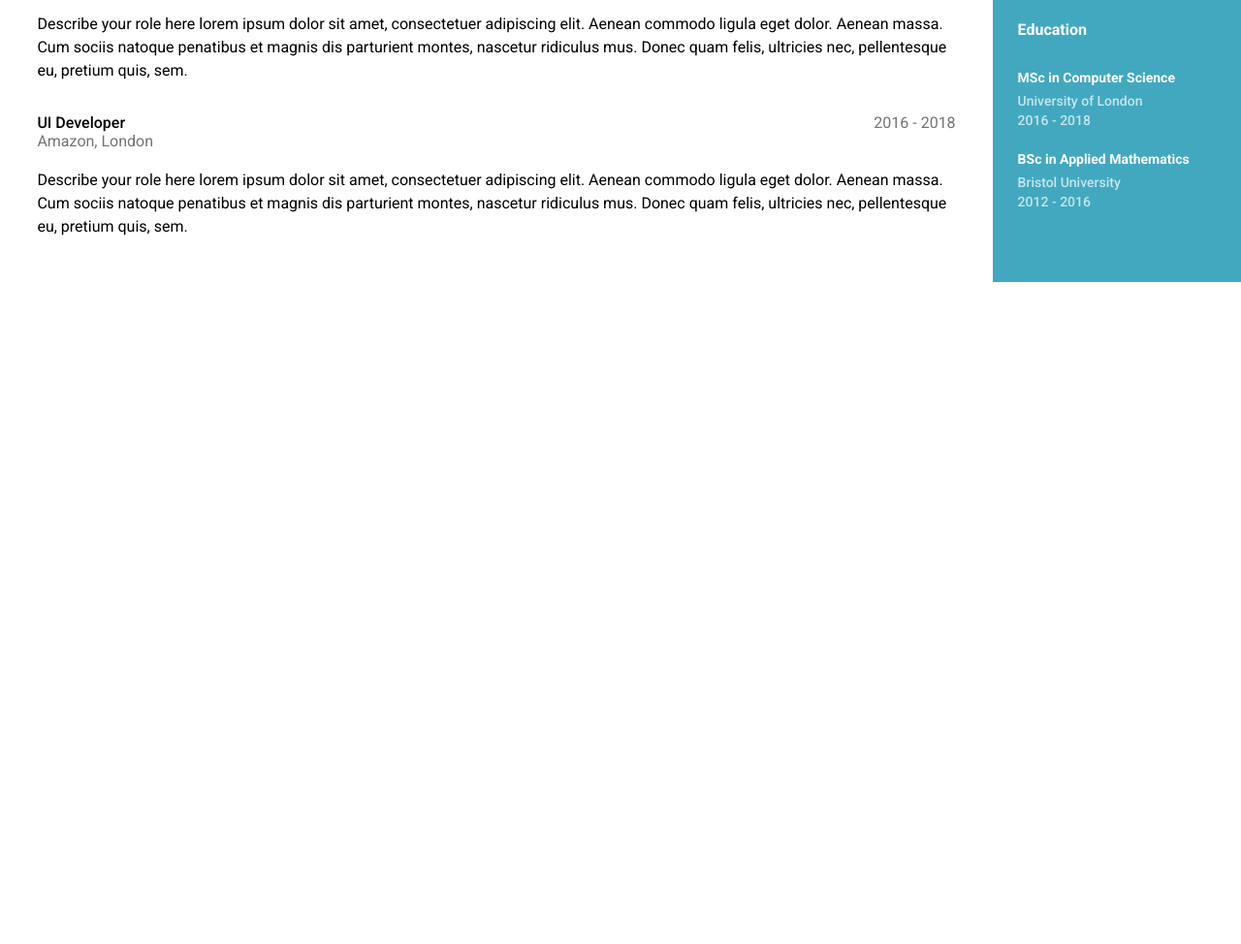
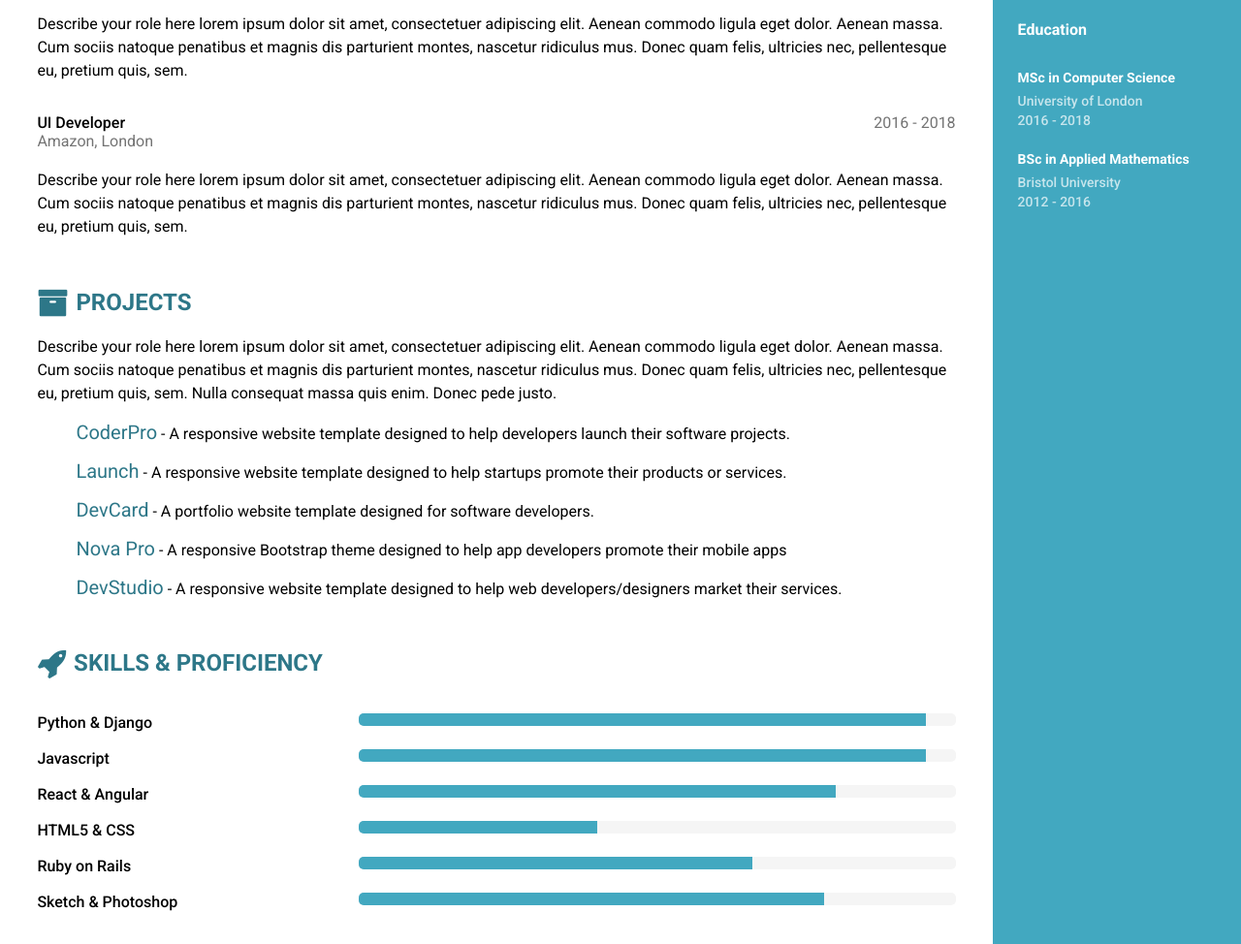
Before and after one commit to caspien6/vanilla_cv, a plain HTML site: page index.html in a window 1280 px wide. Shown: the part 509-1483 px from the top of the page at 97% size. Before the commit the page ends 800 px from the top, so only its background shows below. Drawn offline with Linux system fonts and the light colour scheme.

Commit message:
Add: Projects and skill sections

```diff
--- a/index.html
+++ b/index.html
@@ -151,6 +151,97 @@
           </p>
         </div>
       </div>
+      <div class="topic-container">
+        <div class="title">
+          <h2>
+            <i class="fa fa-archive fa-lg" aria-hidden="true"></i>PROJECTS
+          </h2>
+        </div>
+        <div class="role-container">
+          <p>
+            Describe your role here lorem ipsum dolor sit amet, consectetuer
+            adipiscing elit. Aenean commodo ligula eget dolor. Aenean massa. Cum
+            sociis natoque penatibus et magnis dis parturient montes, nascetur
+            ridiculus mus. Donec quam felis, ultricies nec, pellentesque eu,
+            pretium quis, sem. Nulla consequat massa quis enim. Donec pede
+            justo.
+          </p>
+          <ul>
+            <li>
+              <a href="#">CoderPro</a> - A responsive website template designed
+              to help developers launch their software projects.
+            </li>
+            <li>
+              <a href="#">Launch</a> - A responsive website template designed to
+              help startups promote their products or services.
+            </li>
+            <li>
+              <a href="#">DevCard</a> - A portfolio website template designed
+              for software developers.
+            </li>
+            <li>
+              <a href="#">Nova Pro</a> - A responsive Bootstrap theme designed
+              to help app developers promote their mobile apps
+            </li>
+            <li>
+              <a href="#">DevStudio</a> - A responsive website template designed
+              to help web developers/designers market their services.
+            </li>
+          </ul>
+        </div>
+      </div>
+      <div class="topic-container">
+        <div class="title">
+          <h2>
+            <i class="fa fa-rocket fa-lg" aria-hidden="true"></i>SKILLS &
+            PROFICIENCY
+          </h2>
+        </div>
+        <div class="role-container">
+          <div class="skill-bar-container">
+            <div class="skill-bar-name">Python & Django</div>
+            <div class="skill-bar">
+              <div class="skill-bar-filled one"></div>
+              <div class="skill-bar-rest"></div>
+            </div>
+          </div>
+          <div class="skill-bar-container">
+            <div class="skill-bar-name">Javascript</div>
+            <div class="skill-bar">
+              <div class="skill-bar-filled one"></div>
+              <div class="skill-bar-rest"></div>
+            </div>
+          </div>
+          <div class="skill-bar-container">
+            <div class="skill-bar-name">React & Angular</div>
+            <div class="skill-bar">
+              <div class="skill-bar-filled two"></div>
+              <div class="skill-bar-rest"></div>
+            </div>
+          </div>
+          <div class="skill-bar-container">
+            <div class="skill-bar-name">HTML5 & CSS</div>
+            <div class="skill-bar">
+              <div class="skill-bar-filled three"></div>
+              <div class="skill-bar-rest"></div>
+            </div>
+          </div>
+          <div class="skill-bar-container">
+            <div class="skill-bar-name">Ruby on Rails</div>
+            <div class="skill-bar">
+              <div class="skill-bar-filled four"></div>
+              <div class="skill-bar-rest"></div>
+            </div>
+          </div>
+          <div class="skill-bar-container">
+            <div class="skill-bar-name">Sketch & Photoshop</div>
+            <div class="skill-bar">
+              <div class="skill-bar-filled five"></div>
+              <div class="skill-bar-rest"></div>
+            </div>
+          </div>
+        </div>
+      </div>
     </main>
   </body>
 </html>
--- a/styles.css
+++ b/styles.css
@@ -1,7 +1,8 @@
 :root {
   --bg-color: white;
-  --bg-color-aside: #42A8C0;
+  --bg-color-aside: #42a8c0;
   --topic-text-color: #2d7788;
+  --bg-bar-color: #f5f5f5;
   --text-contrast-color: white;
   --text-color-transp-rate: 0.562;
   font-size: 1rem;
@@ -14,7 +15,7 @@ body {
   grid-template-columns: 80% 20%;
   @media print {
     grid-template-columns: 65% 35%;
-}
+  }
   grid-template-rows: 1fr;
   height: 100vh;
   margin: 0;
@@ -35,12 +36,10 @@ h2 {
   color: var(--topic-text-color);
 }
 p {
-    line-height: 1.5;
-    margin-block-start: 0;
-    margin-block-end: 1rem;
+  line-height: 1.5;
+  margin-block-start: 0;
+  margin-block-end: 1rem;
 }
-
-
 
 .profile-title-container {
   background-color: var(--topic-text-color);
@@ -103,7 +102,8 @@ p {
       color: var(--text-contrast-color);
       text-decoration: none;
     }
-    & p, & h4 {
+    & p,
+    & h4 {
       margin: 0;
       line-height: 1rem;
       font-size: 0.875rem;
@@ -125,19 +125,33 @@ p {
       color: initial;
       font-size: 1rem;
       padding-inline: 0;
-      a, p {
+      a,
+      p {
         color: black;
-
       }
     }
-
   }
 }
-
 
 .topic-container {
   display: flex;
   flex-direction: column;
+  ul {
+    list-style-type: none;
+    margin-inline-end: 5rem;
+    li {
+      margin-block: 1rem;
+    }
+    a {
+      color: var(--topic-text-color);
+      text-decoration: none;
+      font-size: 1.25rem;
+      font-weight: 400;
+      &:hover {
+        text-decoration: underline;
+      }
+    }
+  }
   i {
     margin-inline-end: 0.5rem;
   }
@@ -150,17 +164,62 @@ p {
       .role-location {
         margin-block-end: 0.2rem;
       }
-      .role-location, .timeline {
-        color: rgba(0,0,0,0.55);
+      .role-location,
+      .timeline {
+        color: rgba(0, 0, 0, 0.55);
+      }
+    }
+    .skill-bar-container {
+      margin-block: 1.125rem;
+    }
+    .skill-bar-container,
+    .skill-bar {
+      display: flex;
+      flex-wrap: nowrap;
+      width: 100%;
+    }
+    .skill-bar-name {
+      flex: 0.35;
+      font-weight: 500;
+    }
+    .skill-bar {
+      background-color: var(--bg-bar-color);
+      @media print {
+        -webkit-print-color-adjust: exact;
+        print-color-adjust: exact;
+      }
+      height: 13px;
+      border-radius: 5px;
+      flex: 0.65;
+      .skill-bar-filled {
+        flex: 0.5;
+        background-color: var(--bg-color-aside);
+        @media print {
+          -webkit-print-color-adjust: exact;
+          print-color-adjust: exact;
+        }
+
+        border-start-start-radius: 5px;
+        border-end-start-radius: 5px;
+        &.one {
+          flex: 0.95;
+        }
+        &.two {
+          flex: 0.8;
+        }
+        &.three {
+          flex: 0.4;
+        }
+        &.four {
+          flex: 0.66;
+        }
+        &.five {
+          flex: 0.78;
+        }
       }
     }
   }
-
 }
-
-
-
-
 
 .roboto-thin {
   font-family: "Roboto", sans-serif;
```
